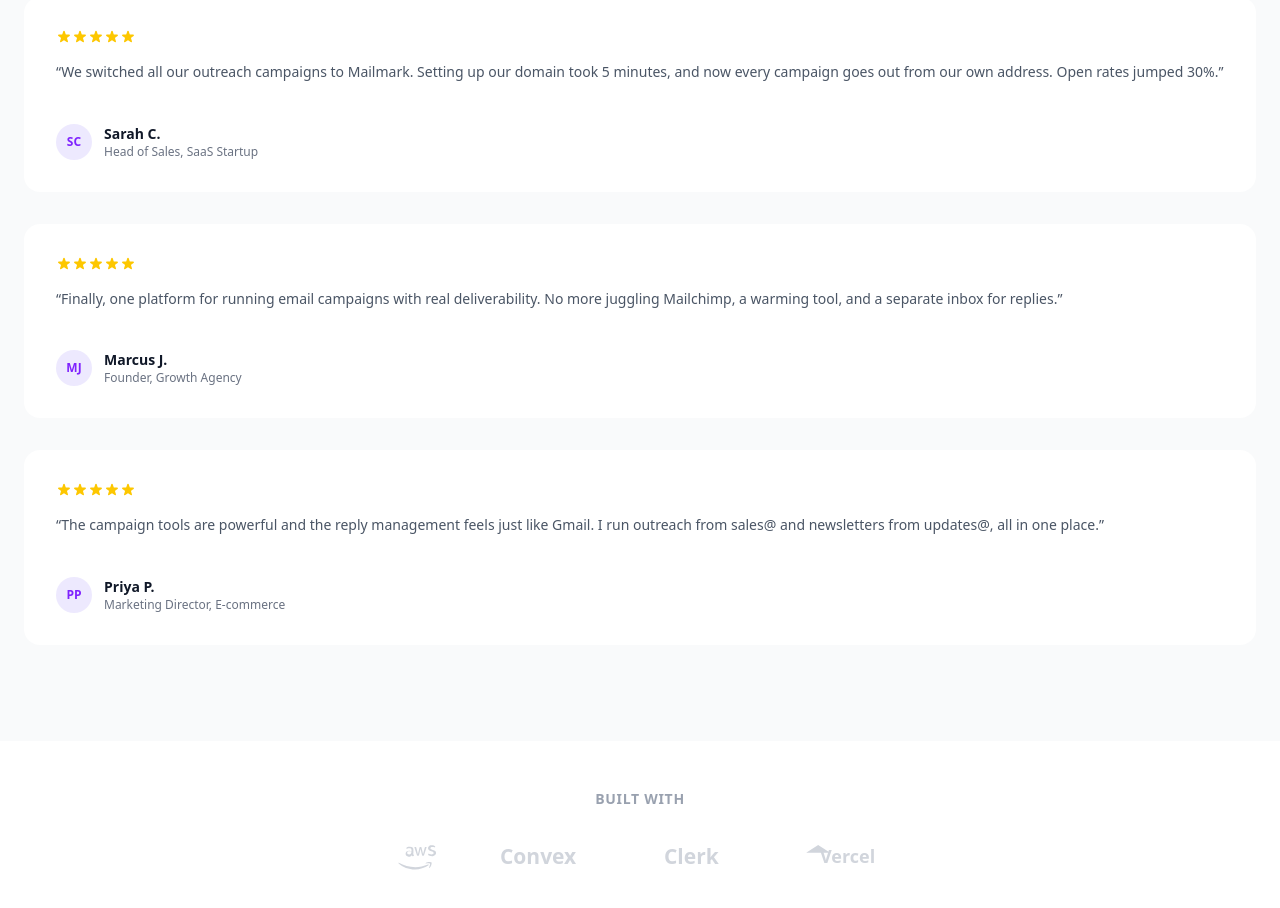
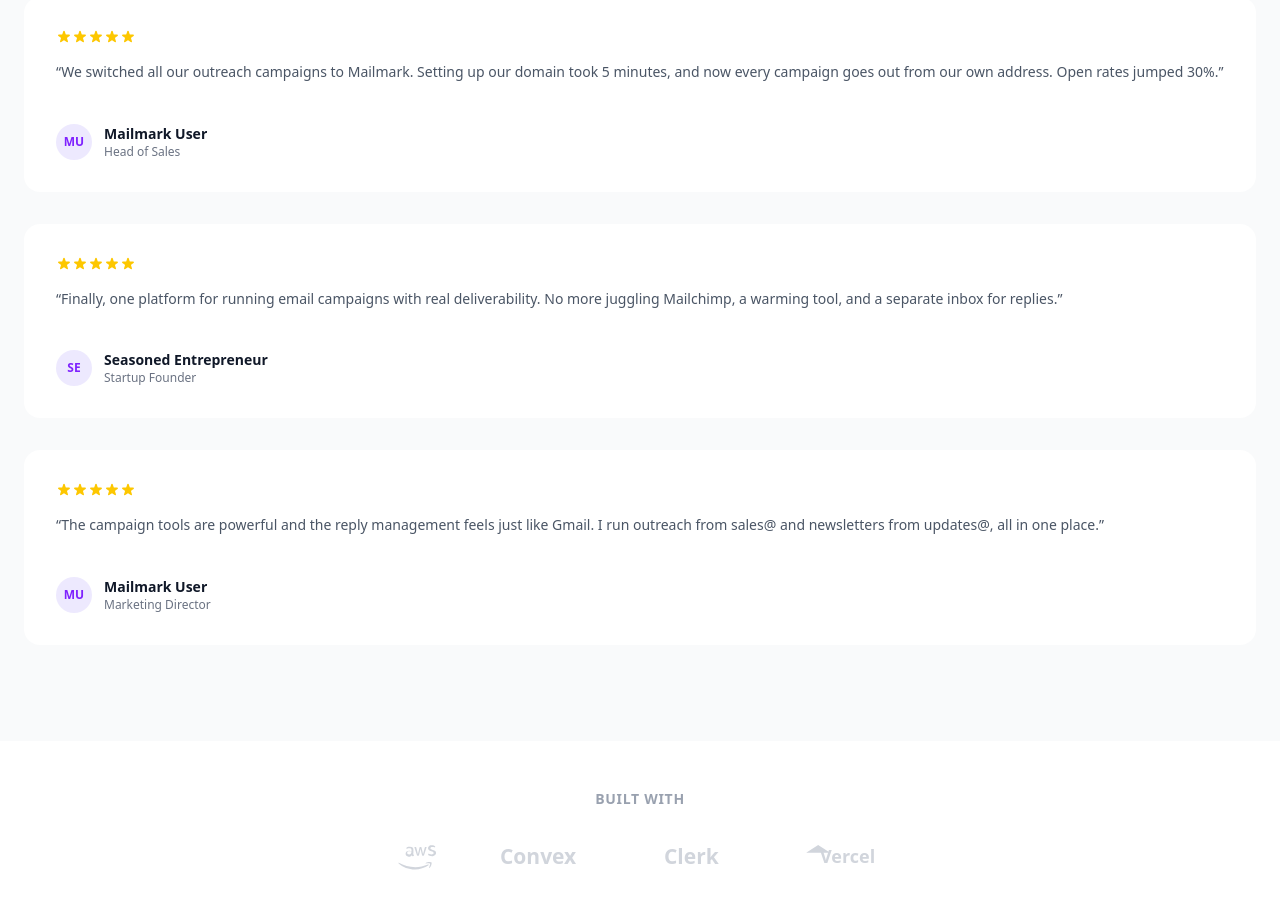
Before and after one commit to DebasishBarai/mailmark, a Next.js app: page / in a window 1280 px wide. Shown: the part 10140-11048 px from the top of the page. Built offline with nearby package versions, Linux system fonts and the light colour scheme; no server answers.

Commit message:
fake testimonials names deleted

```diff
--- a/app/components/Testimonials.tsx
+++ b/app/components/Testimonials.tsx
@@ -2,28 +2,28 @@ const testimonials = [
   {
     quote:
       "We switched all our outreach campaigns to Mailmark. Setting up our domain took 5 minutes, and now every campaign goes out from our own address. Open rates jumped 30%.",
-    name: "Sarah C.",
-    role: "Head of Sales, SaaS Startup",
-    // name: "Mailmark User",
-    // role: "Head of Sales",
+    // name: "Sarah C.",
+    // role: "Head of Sales, SaaS Startup",
+    name: "Mailmark User",
+    role: "Head of Sales",
     stars: 5,
   },
   {
     quote:
       "Finally, one platform for running email campaigns with real deliverability. No more juggling Mailchimp, a warming tool, and a separate inbox for replies.",
-    name: "Marcus J.",
-    role: "Founder, Growth Agency",
-    // name: "Seasoned Entrepreneur",
-    // role: "Startup Founder",
+    // name: "Marcus J.",
+    // role: "Founder, Growth Agency",
+    name: "Seasoned Entrepreneur",
+    role: "Startup Founder",
     stars: 5,
   },
   {
     quote:
       "The campaign tools are powerful and the reply management feels just like Gmail. I run outreach from sales@ and newsletters from updates@, all in one place.",
-    name: "Priya P.",
-    role: "Marketing Director, E-commerce",
-    // name: "Mailmark User",
-    // role: "Marketing Director",
+    // name: "Priya P.",
+    // role: "Marketing Director, E-commerce",
+    name: "Mailmark User",
+    role: "Marketing Director",
     stars: 5,
   },
 ];
@@ -53,9 +53,9 @@ export default function Testimonials() {
           </p>
         </div>
         <div className="mt-16 grid gap-8 md:grid-cols-3">
-          {testimonials.map((t) => (
+          {testimonials.map((t, i) => (
             <div
-              key={t.name}
+              key={i}
               className="flex flex-col rounded-2xl border border-gray-100 bg-white p-8 shadow-sm transition-shadow hover:shadow-md dark:border-gray-700 dark:bg-gray-800"
             >
               <Stars count={t.stars} />
```
